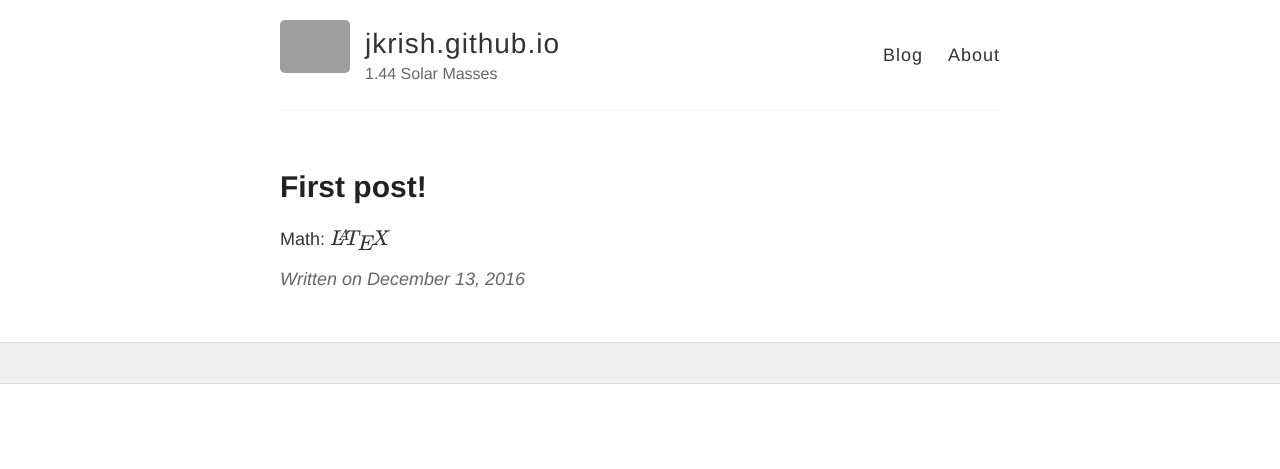
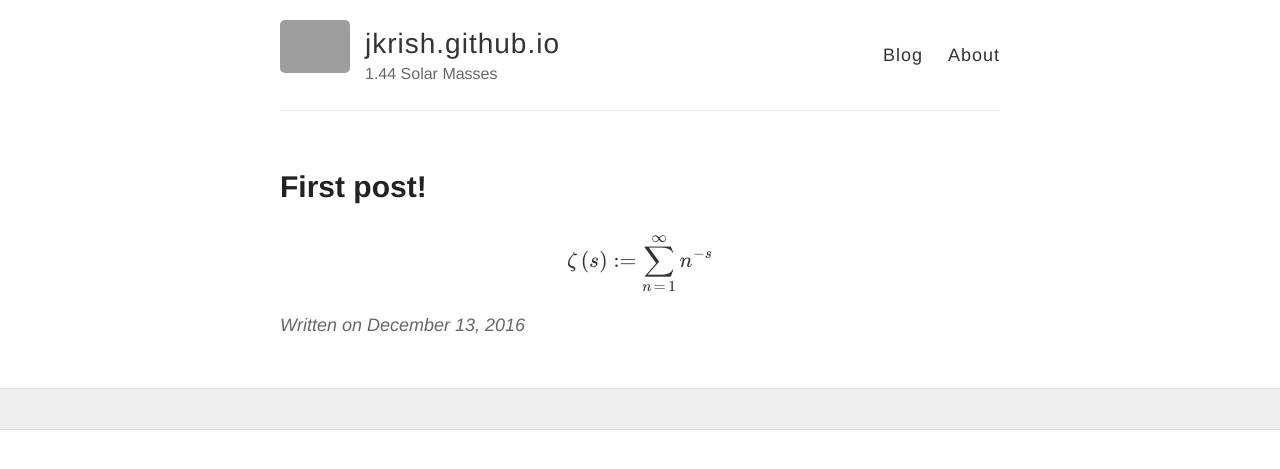
Before and after one commit to jkrish/jkrish.github.io, a Jekyll site: the page built from _posts/2016-12-13-Hello-World.md, in a window 1280 px wide. Shown: the top 469 px of the page. Built offline with Jekyll 4.4.1, drawn with Linux system fonts in a browser that asks for light colours; formulas are drawn with MathJax 3; grey boxes are pictures that could not be loaded.

Commit message:
Update 2016-12-13-Hello-World.md

```diff
--- a/_posts/2016-12-13-Hello-World.md
+++ b/_posts/2016-12-13-Hello-World.md
@@ -3,4 +3,4 @@ layout: post
 title: First post!
 ---
 
-Math: $$\LaTeX$$
+$$\displaystyle \zeta \left({s}\right) := \sum_{n \mathop = 1}^\infty n^{-s}$$
```
